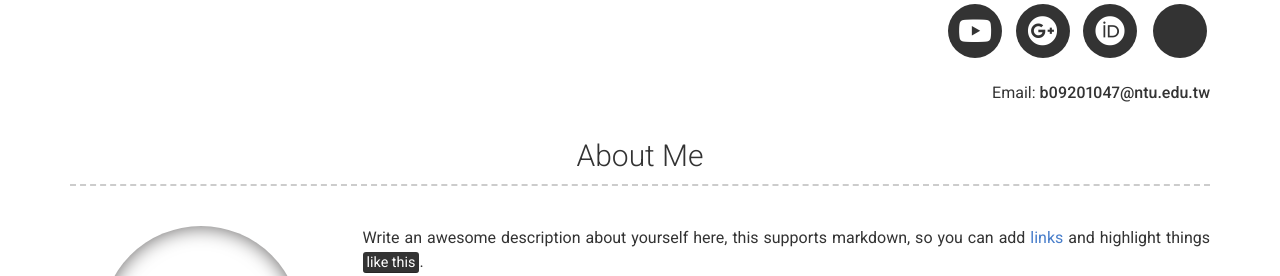
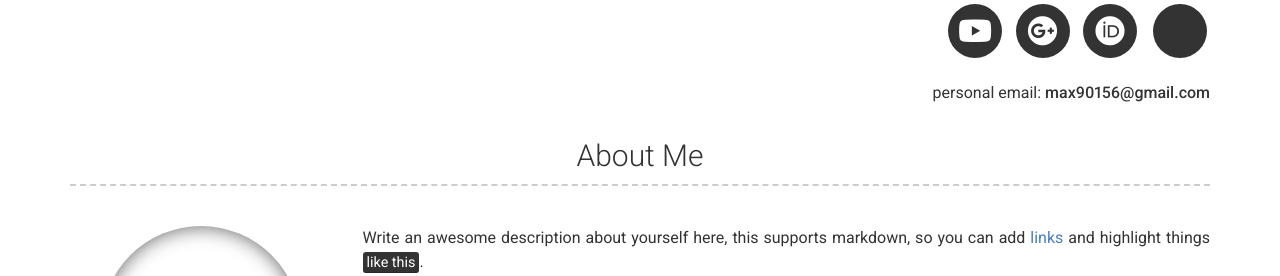
Before and after one commit to max90156/test-website, a Jekyll site: the page built from index.md, in a window 1280 px wide and 900 px high. Shown: the part 169-445 px from the top of the window. Built offline with Jekyll 4.4.1, drawn with Linux system fonts in a browser that asks for light colours; nearby versions of some CDN libraries; some of the changed text lies outside the part shown.

Commit message:
Update _config.yml

```diff
--- a/_config.yml
+++ b/_config.yml
@@ -9,7 +9,9 @@ version: 2
 name: Max Liao
 title: Department of Mathematics
 email: b09201047@ntu.edu.tw
-# email_title: Email (Email title override)
+email_title: school email
+email: max90156@gmail.com
+email_title: personal email
 # phone:
 # phone_title: Phone (Phone title override)
 #website: Your website (eg. https://google.com)(optional)
```
